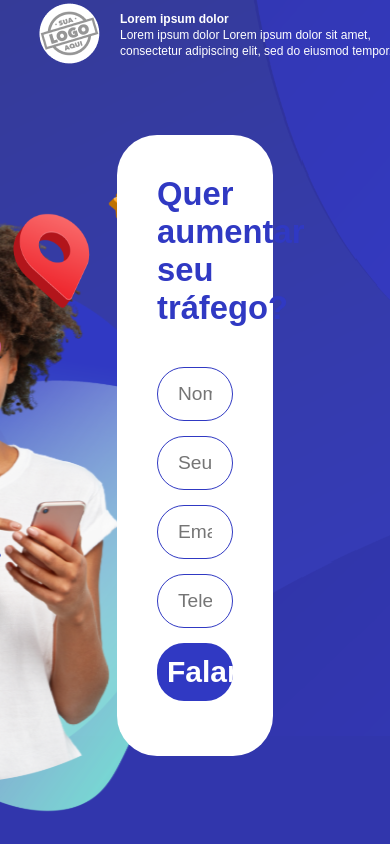
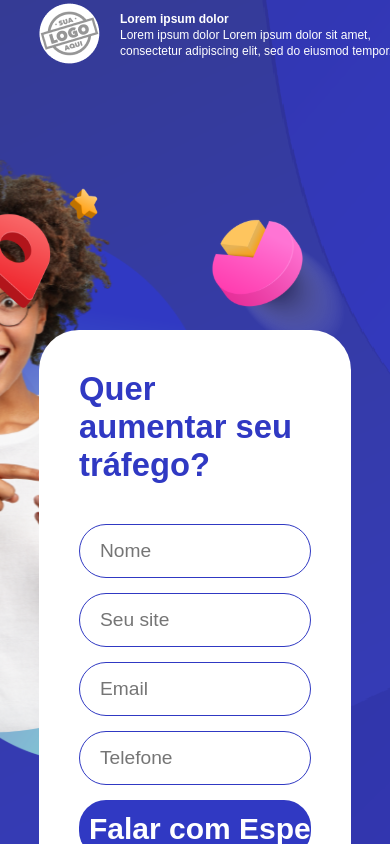
Before and after one commit to IsraelSDev/netlinks, a React (Create React App) app: page / in a window 390 px wide. Shown: the part 960-1804 px from the top of the page. Built offline with nearby package versions, Linux system fonts and the light colour scheme.

Commit message:
fix: some responsive fix

```diff
--- a/src/App.css
+++ b/src/App.css
@@ -32,20 +32,20 @@ body {
 
 @media (max-width: 1250px) {
   .box {
-    min-width: 400px;
+    min-width: 400px !important;
   }
   .second-step {
-    width: 100%;
+    width: 100% !important;
   }
   .form-container {
-    max-width: 600px;
-    margin-top: 50%;
+    max-width: 600px !important;
+    margin-top: 50% !important;
   }
   .layer-woman {
-    top: 0;
-    right: 20%;
-    width: 660px;
-    height: 670px;
+    top: 0 !important;
+    right: 20% !important;
+    width: 660px !important;
+    height: 670px !important;
   }
   .spiral-content {
     flex-direction: column-reverse !important;
@@ -55,15 +55,15 @@ body {
     width: 100% !important;
   }
   .spiral-content-text p {
-    width: 100%;
-    margin: 5% 0px 0px 2%;
+    width: 100% !important !important;
+    margin: 5% 0px 0px 2% !important !important;
   }
   .about-overlay {
     padding: 2% !important;
   }
   .why-us {
-    font-size: 22px;
-    width: 200px;
+    font-size: 22px !important;
+    width: 200px !important;
   }
   .statistic-wraper {
     width: 50% !important;
@@ -74,11 +74,11 @@ body {
     padding: 15% 9% 7% 13% !important;
   }
   .statistic-boxes {
-    flex-direction: column;
+    flex-direction: column !important;
   }
   .box-statistic {
     width: 90% !important;
-    margin: 0 auto;
+    margin: 0 auto !important;
   }
   .box-statistic p {
     text-align: center !important;
@@ -96,9 +96,9 @@ body {
   }
   .liders-container {
     padding: 2% !important;
-    flex-direction: column;
-    justify-content: center;
-    align-items: center;
+    flex-direction: column !important;
+    justify-content: center !important;
+    align-items: center !important;
   }
   .first-liders-section {
     width: 80% !important;
@@ -108,13 +108,13 @@ body {
     width: 80% !important;
   }
   .second-liders-section {
-    width: 100%;
-    display: flex;
-    justify-content: center;
-    flex-direction: column;
-    flex-wrap: nowrap;
-    align-items: center;
-    align-content: center;
+    width: 100% !important;
+    display: flex !important;
+    justify-content: center !important;
+    flex-direction: column !important;
+    flex-wrap: nowrap !important;
+    align-items: center !important;
+    align-content: center !important;
   }
   .box-lider {
     width: 80% !important   ;
@@ -123,7 +123,7 @@ body {
     margin-top: 25% !important;
   }
   .banner-container h1 {
-    flex-direction: column;
+    flex-direction: column !important;
   }
 
   .client-header {
@@ -171,7 +171,7 @@ body {
   }
   .contact-photo img {
     max-width: -webkit-fill-available !important;
-    height: 100%;
+    height: 100% !important;
     margin-bottom: -10px !important;
   }
 }
```
